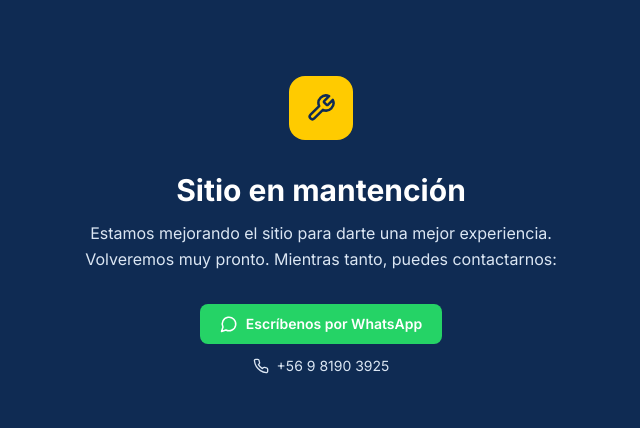
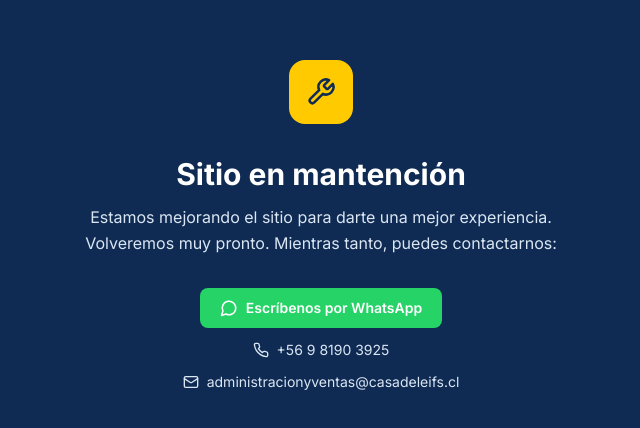
Before and after one commit to La-casa-del-Eifs/websiteCDE, a Next.js app: page /mantencion in a window 1280 px wide. Shown: the part 174-602 px from the top of the page, without its empty margins (319-959 px from the left). Built offline with nearby package versions, Linux system fonts and the light colour scheme; no server answers.

Commit message:
Add email contact option to maintenance page

```diff
--- a/src/app/mantencion/page.tsx
+++ b/src/app/mantencion/page.tsx
@@ -1,5 +1,5 @@
 import type { Metadata } from "next";
-import { Wrench, MessageCircle, Phone } from "lucide-react";
+import { Wrench, MessageCircle, Phone, Mail } from "lucide-react";
 import { SITE } from "@/lib/config";
 
 export const metadata: Metadata = {
@@ -10,6 +10,7 @@ export const metadata: Metadata = {
 export default function MantencionPage() {
   const wa = `https://wa.me/${SITE.whatsapp}`;
   const phone = SITE.phones[0] || "";
+  const email = SITE.emails[0] || "";
 
   return (
     <main className="flex min-h-screen flex-col items-center justify-center bg-brand-900 px-6 py-16 text-center text-white">
@@ -43,6 +44,14 @@ export default function MantencionPage() {
               <Phone size={16} /> {phone}
             </a>
           )}
+          {email && (
+            <a
+              href={`mailto:${email}`}
+              className="inline-flex items-center gap-2 text-sm text-brand-100 hover:text-white"
+            >
+              <Mail size={16} /> {email}
+            </a>
+          )}
         </div>
       </div>
     </main>
```
